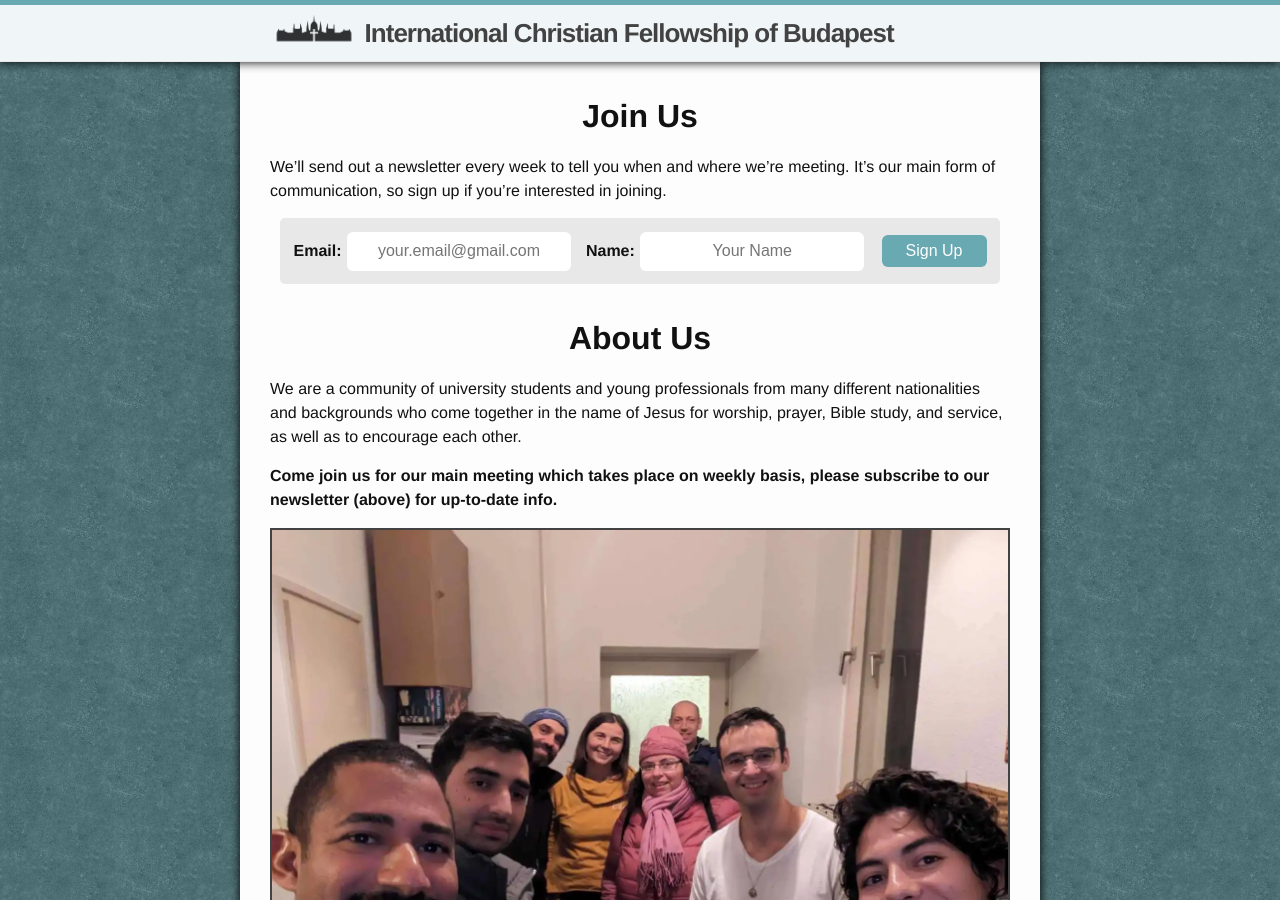
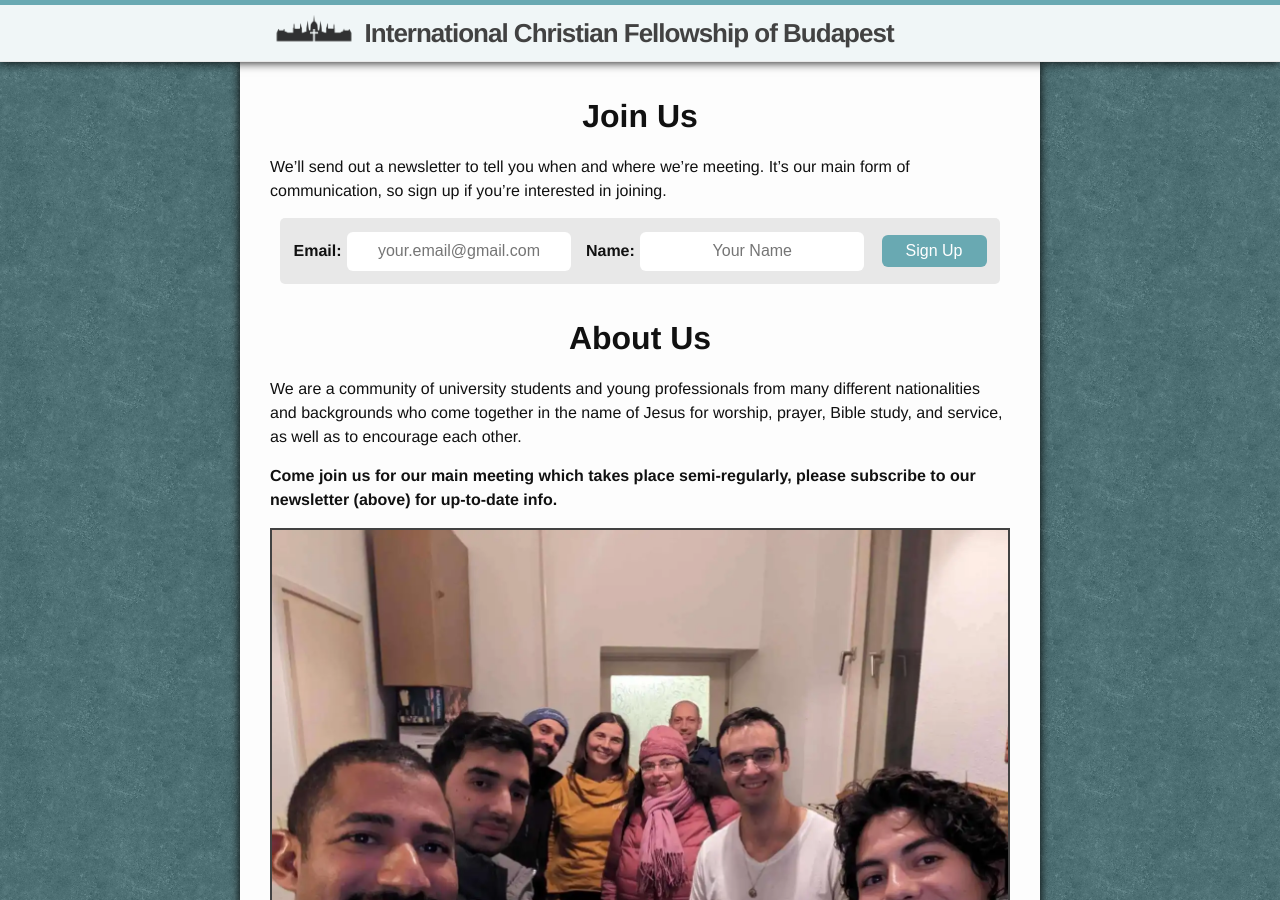
Before and after one commit to sionleroux/icfbudapest.org, a Jekyll site: the page built from index.md, in a window 1280 px wide and 900 px high. Built offline with Jekyll 4.4.1, drawn with Linux system fonts in a browser that asks for light colours.

Commit message:
Update the homepage text: the meeting is no longer regular

```diff
--- a/index.md
+++ b/index.md
@@ -5,9 +5,9 @@ layout: default
 Join Us
 =======
 
-We'll send out a newsletter every week to tell you when and where we're
-meeting.  It's our main form of communication, so sign up if you're
-interested in joining.
+We'll send out a newsletter to tell you when and where we're meeting.
+It's our main form of communication, so sign up if you're interested in
+joining.
 
 {% include signup-form.html %}
 
@@ -17,7 +17,7 @@ About Us
 
 {{ site.description }}
 
-**Come join us for our main meeting which takes place on weekly basis,
+**Come join us for our main meeting which takes place semi-regularly,
 please subscribe to our newsletter (above) for up-to-date info.**
 
 ![]({{ site.url }}/assets/ICFB2024.webp)
```
